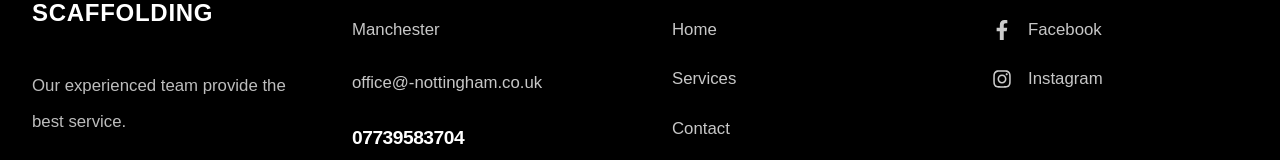
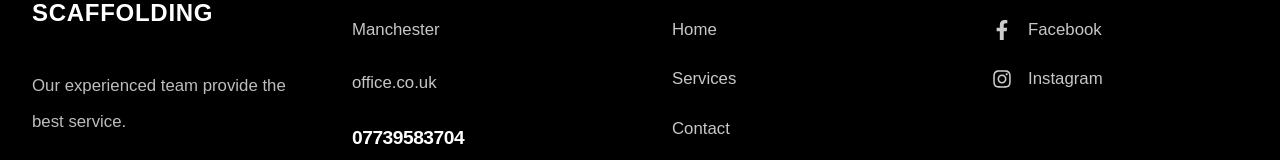
Before and after one commit to STharshan/basescafolding, a React (Vite) app: page / in a window 1280 px wide. Shown: the part 2556-2716 px from the top of the page. Built offline with nearby package versions, Linux system fonts and the light colour scheme.

Commit message:
add change

```diff
--- a/src/global.js
+++ b/src/global.js
@@ -134,7 +134,7 @@ export const siteConfig = {
       "Our experienced team provide the best service.",
     officeTitle: "Office",
     officeLocation: "Manchester",
-    officeEmail: "office@-nottingham.co.uk",
+    officeEmail: "office.co.uk",
     officePhone: "07739583704",
     linksTitle: "Links",
     socialTitle: "Get In Touch",
```
